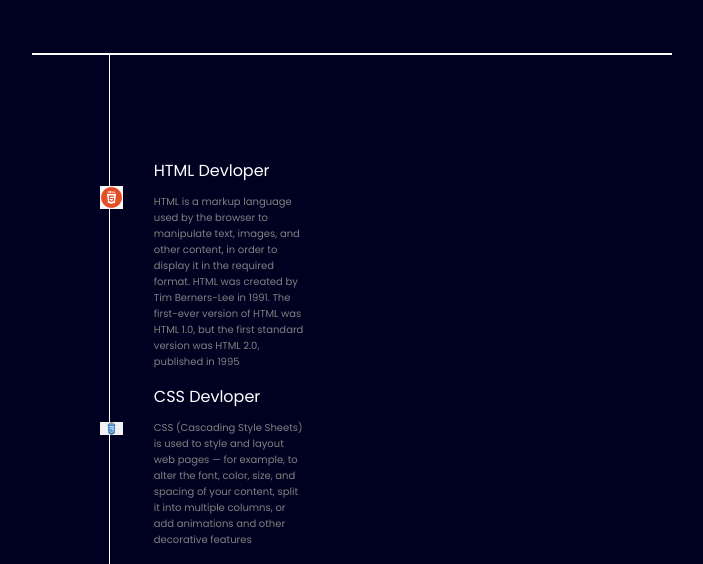
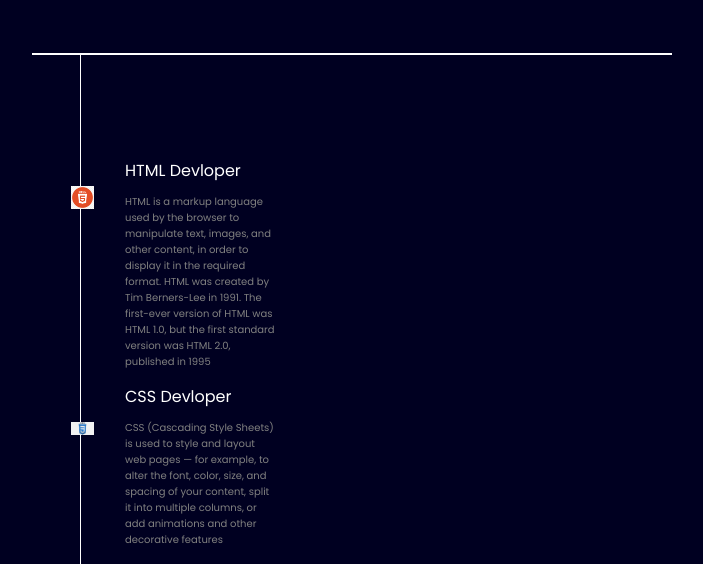
Before and after one commit to abhishekmaury12/Abhishekportfilo1.github.io, a plain HTML site: page index.html in a window 1280 px wide. Shown: the part 1527-2091 px from the top of the page, without its empty margins (288-991 px from the left). Drawn offline with nearby package versions, Linux system fonts and the light colour scheme.

Commit message:
Update index.html

```diff
--- a/index.html
+++ b/index.html
@@ -108,7 +108,7 @@
         height: 93px;
         width: 1px;
         background-color: white;
-        margin: 0 6vw;
+        margin: 0 6vh;
       }
       .image-top {
         width: 23px;
```
